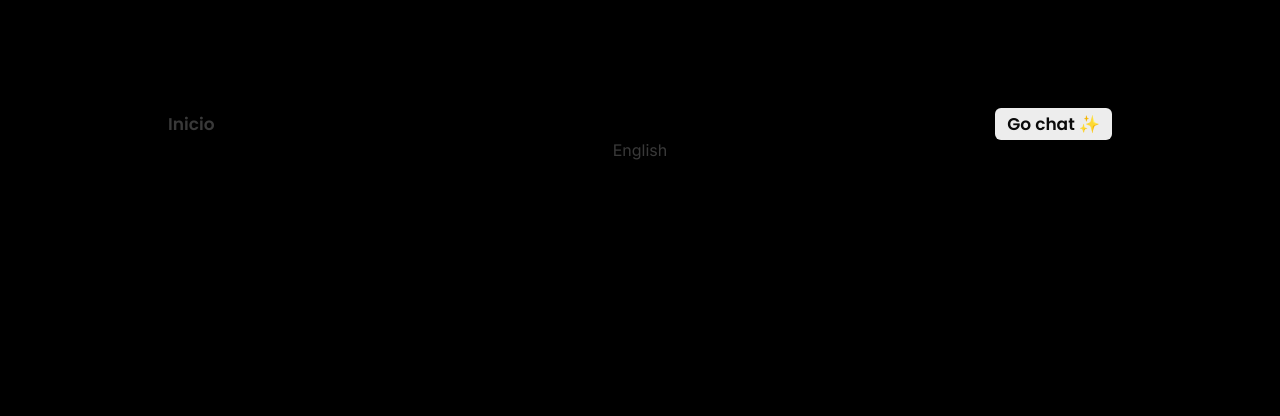
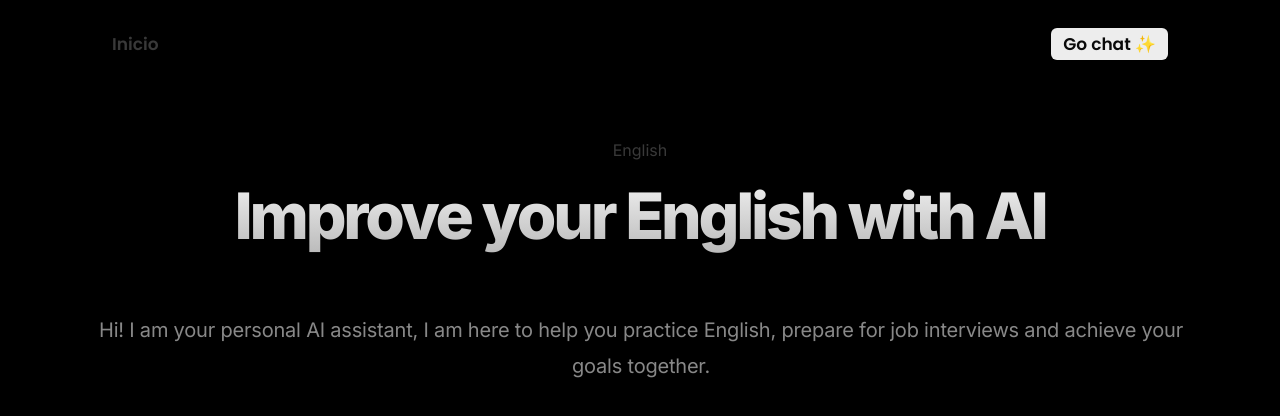
Before and after one commit to sebastianterleira/IAProyect, a Next.js app in the folder ia-proyect/: page / in a window 1280 px wide. Shown: the top 416 px of the page. Built offline with nearby package versions, Linux system fonts and the light colour scheme.

Commit message:
Add: components

```diff
--- a/ia-proyect/app/page.js
+++ b/ia-proyect/app/page.js
@@ -1,12 +1,16 @@
-import Navbar from '../components/Navbar'
-import styles from '../styles/Home/page.module.css'
+import Pov from '@/components/Pov';
+import Navbar from '../components/Navbar';
+import styles from '../styles/Home/page.module.css';
 import Button from '@/components/Button';
 
 export default function Home() {
-  return (
-    <main className={styles.main}>
-        <Navbar/>
-        <Button />
-    </main>
-  )
+	return (
+		<>
+			<Navbar />
+			<main className={styles.main}>
+				<Button />
+				<Pov />
+			</main>
+		</>
+	);
 }
```
